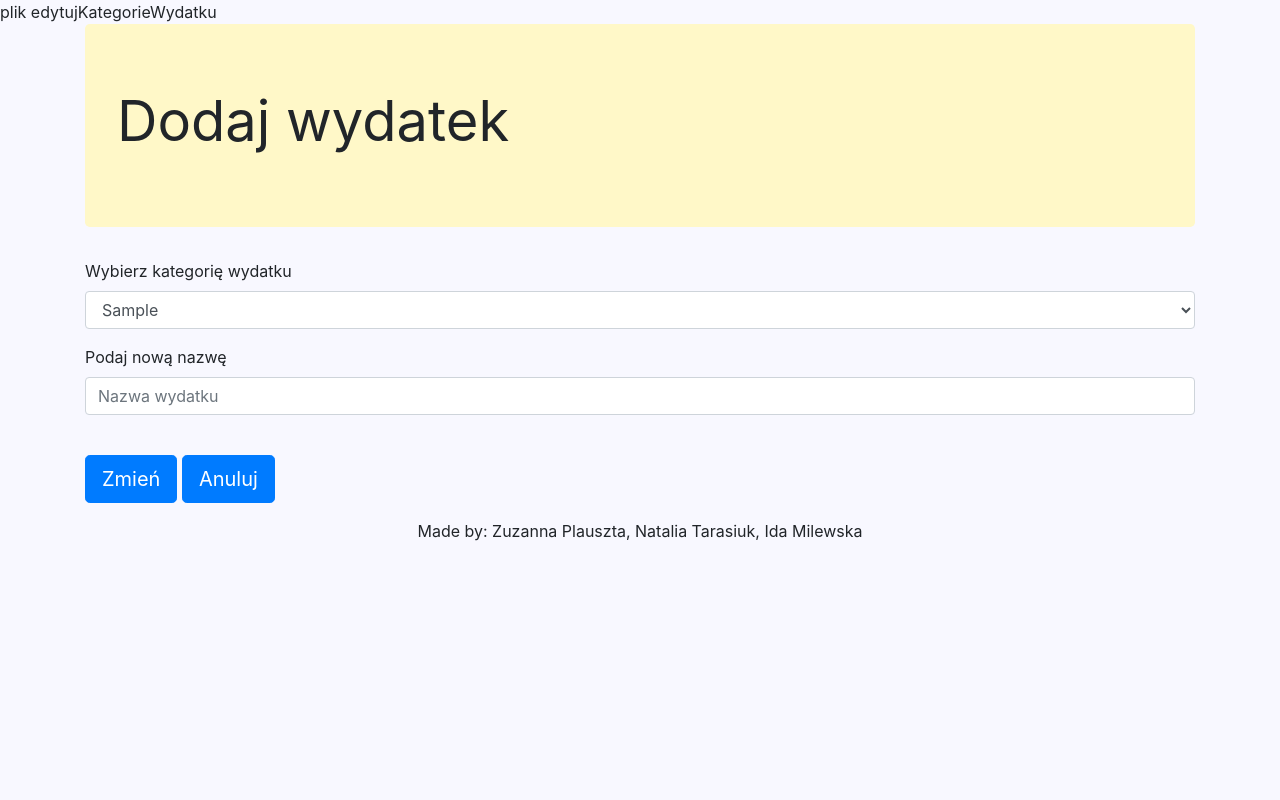
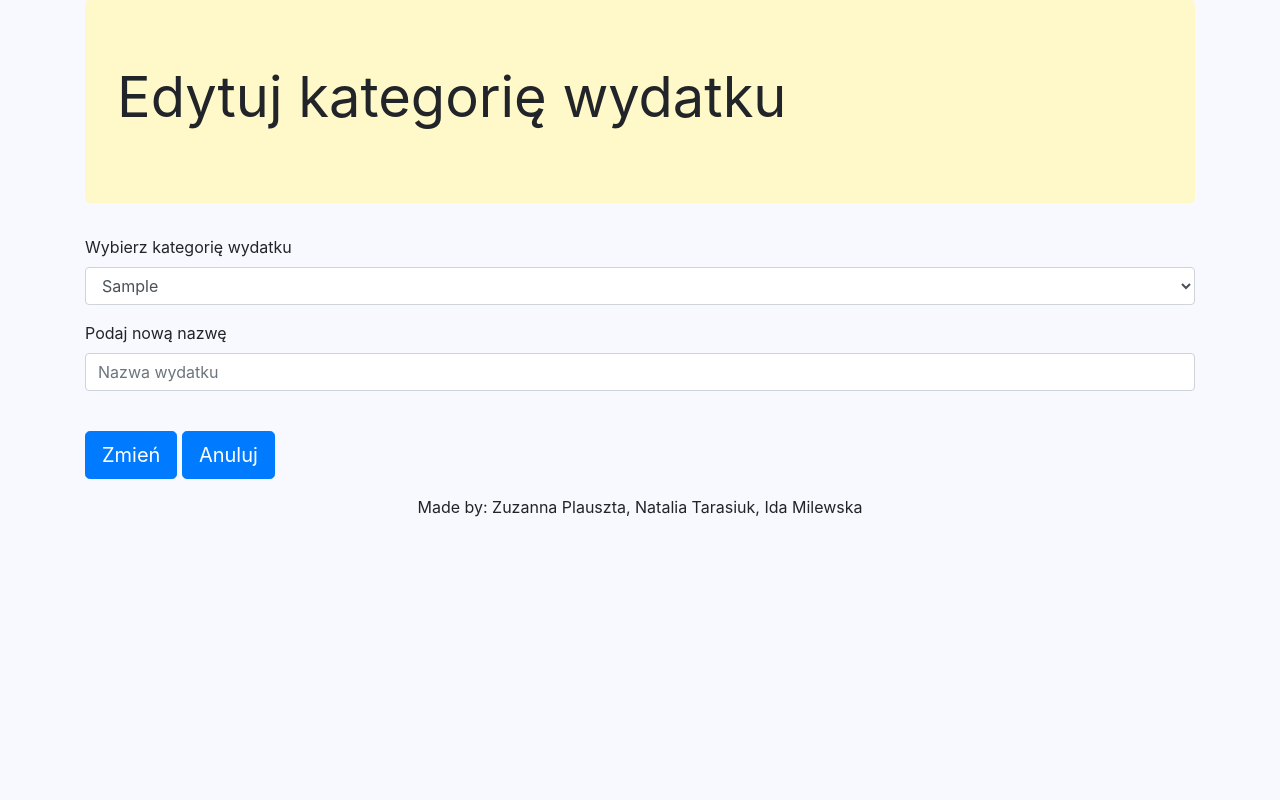
Before and after one commit to natka853/budzet_d, a Django app: template templates/edytujKategorieWydatku.html in a window 1280 px wide. Run offline with Django 3.2, Linux system fonts and the light colour scheme; the template is opened without the code that fills it: values that come from a table or form of the project are taken from there, others are empty; tables that the repository leaves empty hold one stand-in row (values such as "Sample post"); some libraries are stand-ins or nearby versions.

Commit message:
naprawiony przycisk edycja kategori

```diff
--- a/templates/edytujKategorieWydatku.html
+++ b/templates/edytujKategorieWydatku.html
@@ -1,9 +1,7 @@
-plik edytujKategorieWydatku
-
 {% extends 'base.html' %}
 
 {% block content %}
-    <h1 class="display-4"><b>Dodaj wydatek</b></h1>
+    <h1 class="display-4"><b>Edytuj kategorię wydatku</b></h1>
     </div>
 
     <form method="post" class="form-group"> {% csrf_token %}
--- a/templates/edytujZrodloDochodu.html
+++ b/templates/edytujZrodloDochodu.html
@@ -1,7 +1,7 @@
 {% extends 'base.html' %}
 
 {% block content %}
-    <h1 class="display-4"><b>Dodaj wydatek</b></h1>
+    <h1 class="display-4"><b>Edytuj źródło dochodu</b></h1>
     </div>
 
     <form method="post" class="form-group"> {% csrf_token %}
--- a/templates/podsumowanie.html
+++ b/templates/podsumowanie.html
@@ -46,7 +46,7 @@
                 <a role="button" class="btn btn-light" href="/dodajWydatek">Dodaj wydatek</a>
                 <a role="button" class="btn btn-light" href="/dodajKategorieWydatku">Dodaj kategorię wydatku</a>
                 <a role="button" class="btn btn-light" href="/dodajZrodloDochodu">Dodaj źródło dochodu
-                <a role="button" class="btn btn-light" href="/edytujKategorieWydatku">Edytuj kategorię dochodu
+                <a role="button" class="btn btn-light" href="/edytujKategorieWydatku">Edytuj kategorię wydatku
                 <a role="button" class="btn btn-light" href="/edytujZrodloDochodu">Edytuj źródło dochodu
                 </a>
             </div>
```
